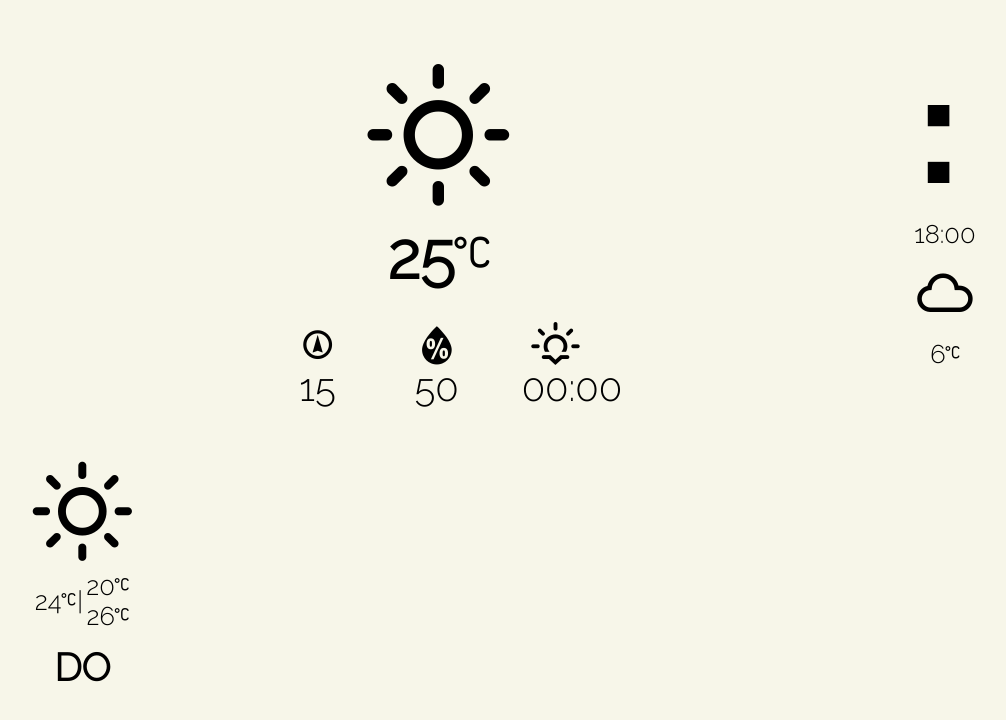
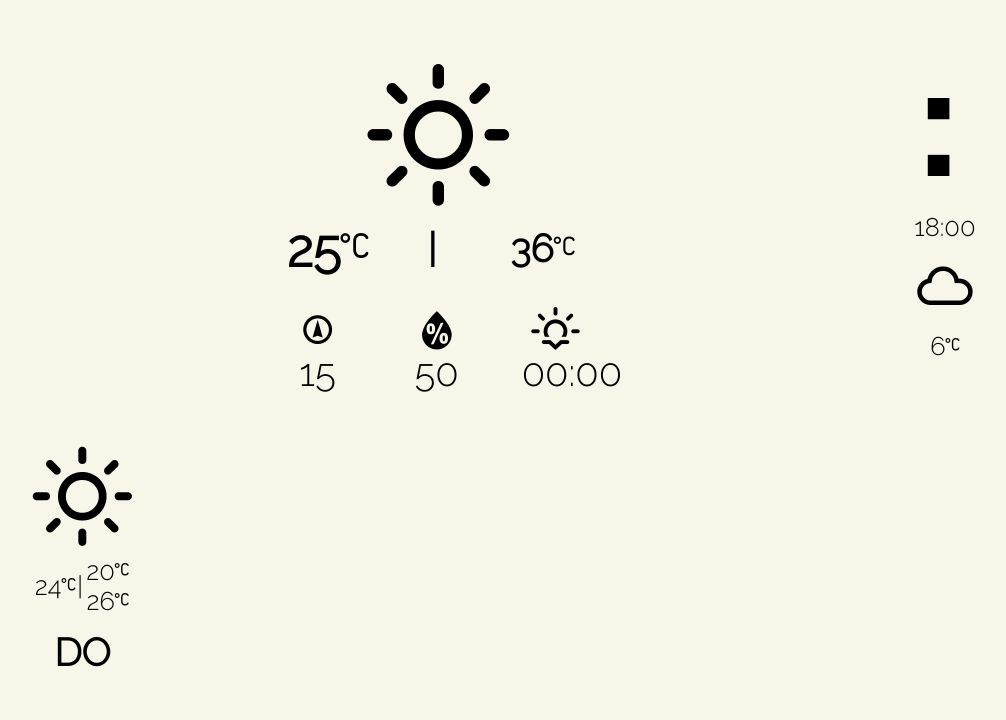
Before and after one commit to paddy-shrp/weather-display, a plain HTML site: page index.html in a window 1280 px wide. Shown: the whole page, without its empty margins (20-1026 px from the left). Drawn offline with Linux system fonts and the light colour scheme; no server answers; a web font is replaced by a local one.

Commit message:
FL Reintroduction

```diff
--- a/css/stylesheet.css
+++ b/css/stylesheet.css
@@ -97,12 +97,19 @@ i.mainIcon {
 }
 
 .todaysTemperatureDisplay {
-  font-size: 5vw;
+  font-size: 3vw;
   font-weight: bold;
   text-align: center;
+  display: flex;
+  justify-content: space-around;
 
   padding: 0.5vw;
   width: 100%;
+}
+
+.todaysTemperatureDisplaySeperator {
+  padding: 0.5vw;
+  width: 10%;
 }
 
 .infoToday {
--- a/index.html
+++ b/index.html
@@ -15,7 +15,11 @@
     <div class="topside">
       <div class="weatherTodayDisplay">
         <i id="c_icon" class="wi wi-day-sunny mainIcon weatherTodayFlexItem"></i>
-        <div id="c_temperature" class="todaysTemperatureDisplay">25<i class="wi wi-celsius"></i></div>
+        <div class="todaysTemperatureDisplay weatherTodayFlexItem">
+          <div id="c_temperature" style="font-size: 4vw; width: 100%">25<i class="wi wi-celsius"></i></div>
+          <div class="todaysTemperatureDisplaySeperator">|</div>
+          <div id="c_fl_temperature" style="width: 100%; padding: 0.5vw">36<i class="wi wi-celsius"></i></div>
+        </div>
         <div class="infoToday weatherTodayFlexItem">
           <div class="infoBlock">
             <i id="c_wind_direction_icon" class="wi wi-wind towards-0-deg"></i>
--- a/weatherDisplay.js
+++ b/weatherDisplay.js
@@ -36,6 +36,7 @@ function updateCurrentWeatherDisplay() {
 
   document.getElementById("c_icon").className = codeToIconDayNightString(iconCode, isDayFromUnixTimestamp()) + " mainIcon";
   document.getElementById("c_temperature").innerHTML = temp.toFixed(1) + '<i class="wi wi-celsius"></i>';
+  document.getElementById("c_fl_temperature").innerHTML = flTemp.toFixed(1) + '<i class="wi wi-celsius"></i>';
   document.getElementById("c_wind_direction_icon").className = windDegreeToIconString(windDeg);
   document.getElementById("c_wind_speed").innerHTML = windSpeed.toFixed(1);
   document.getElementById("c_humidity").innerHTML = humidity;
```
Also changed, not shown: apitest.js (deleted, +0 -28 lines), 1 other file.
